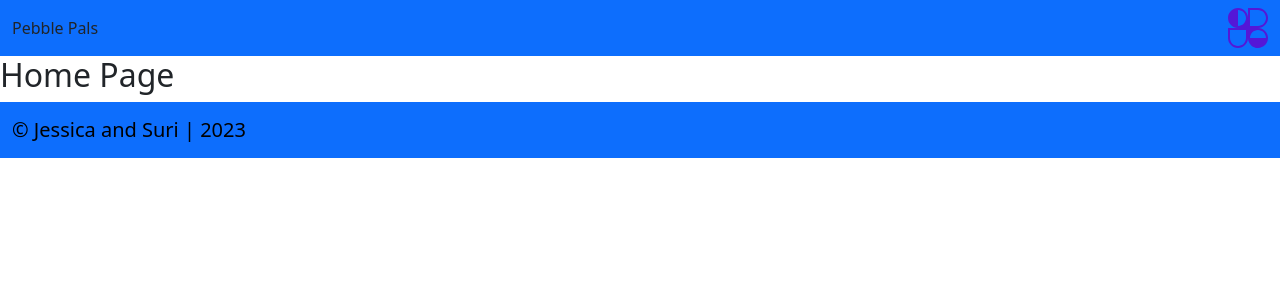
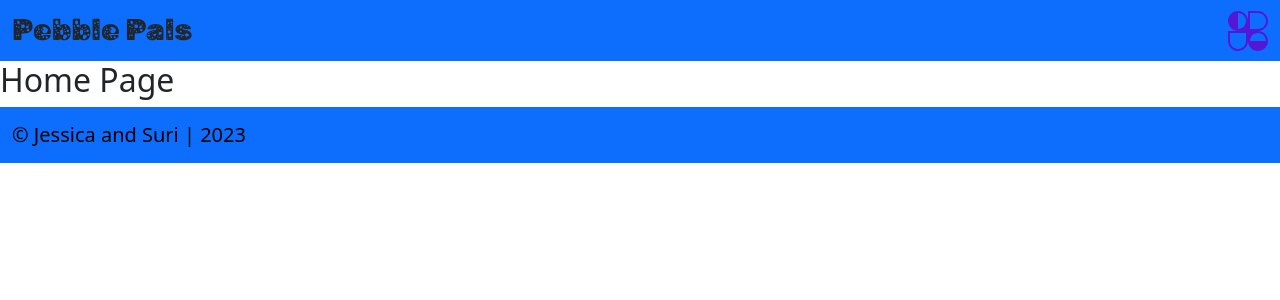
Before and after one commit to learn-academy-2023-charlie/cat-tinder-frontend-pebblepals, a React (Create React App) app: page / in a window 1280 px wide. Shown: the top 300 px of the page. Built offline with nearby package versions, Linux system fonts and the light colour scheme.

Commit message:
added additional tests to header

```diff
--- a/src/App.css
+++ b/src/App.css
@@ -1,38 +1,11 @@
-.App {
-  text-align: center;
+@font-face{
+  font-family: 'RubikMoonrocks';
+  src: url('./Assets/RubikMoonrocks-Regular.ttf');
+  font-weight: bold;
+  font-style: normal;
 }
 
-.App-logo {
-  height: 40vmin;
-  pointer-events: none;
+.main-font {
+  font-family: 'RubikMoonrocks', sans-serif;
+  font-size: 30px;
 }
-
-@media (prefers-reduced-motion: no-preference) {
-  .App-logo {
-    animation: App-logo-spin infinite 20s linear;
-  }
-}
-
-.App-header {
-  background-color: #282c34;
-  min-height: 100vh;
-  display: flex;
-  flex-direction: column;
-  align-items: center;
-  justify-content: center;
-  font-size: calc(10px + 2vmin);
-  color: white;
-}
-
-.App-link {
-  color: #61dafb;
-}
-
-@keyframes App-logo-spin {
-  from {
-    transform: rotate(0deg);
-  }
-  to {
-    transform: rotate(360deg);
-  }
-}
--- a/src/Components/Header.js
+++ b/src/Components/Header.js
@@ -1,5 +1,6 @@
 import React from "react";
 import { Navbar } from "reactstrap";
+
 
 const Header = () => {
     return (
@@ -9,7 +10,7 @@ const Header = () => {
                 className="header"
                 color="primary"
             >
-                <span>Pebble Pals</span><svg id="logo-85" width="40" height="40" viewBox="0 0 40 40" fill="none" xmlns="http://www.w3.org/2000/svg"><path class="ccustom" fill-rule="evenodd" clip-rule="evenodd" d="M10 0C15.5228 0 20 4.47715 20 10V0H30C35.5228 0 40 4.47715 40 10C40 15.5228 35.5228 20 30 20C35.5228 20 40 24.4772 40 30C40 32.7423 38.8961 35.2268 37.1085 37.0334L37.0711 37.0711L37.0379 37.1041C35.2309 38.8943 32.7446 40 30 40C27.2741 40 24.8029 38.9093 22.999 37.1405C22.9756 37.1175 22.9522 37.0943 22.9289 37.0711C22.907 37.0492 22.8852 37.0272 22.8635 37.0051C21.0924 35.2009 20 32.728 20 30C20 35.5228 15.5228 40 10 40C4.47715 40 0 35.5228 0 30V20H10C4.47715 20 0 15.5228 0 10C0 4.47715 4.47715 0 10 0ZM18 10C18 14.4183 14.4183 18 10 18V2C14.4183 2 18 5.58172 18 10ZM38 30C38 25.5817 34.4183 22 30 22C25.5817 22 22 25.5817 22 30H38ZM2 22V30C2 34.4183 5.58172 38 10 38C14.4183 38 18 34.4183 18 30V22H2ZM22 18V2L30 2C34.4183 2 38 5.58172 38 10C38 14.4183 34.4183 18 30 18H22Z" fill="#5417D7" alt="Placeholder Logo"></path></svg>
+                <span className="main-font">Pebble Pals</span><svg id="logo-85" width="40" height="40" viewBox="0 0 40 40" fill="none" xmlns="http://www.w3.org/2000/svg"><path class="ccustom" fill-rule="evenodd" clip-rule="evenodd" d="M10 0C15.5228 0 20 4.47715 20 10V0H30C35.5228 0 40 4.47715 40 10C40 15.5228 35.5228 20 30 20C35.5228 20 40 24.4772 40 30C40 32.7423 38.8961 35.2268 37.1085 37.0334L37.0711 37.0711L37.0379 37.1041C35.2309 38.8943 32.7446 40 30 40C27.2741 40 24.8029 38.9093 22.999 37.1405C22.9756 37.1175 22.9522 37.0943 22.9289 37.0711C22.907 37.0492 22.8852 37.0272 22.8635 37.0051C21.0924 35.2009 20 32.728 20 30C20 35.5228 15.5228 40 10 40C4.47715 40 0 35.5228 0 30V20H10C4.47715 20 0 15.5228 0 10C0 4.47715 4.47715 0 10 0ZM18 10C18 14.4183 14.4183 18 10 18V2C14.4183 2 18 5.58172 18 10ZM38 30C38 25.5817 34.4183 22 30 22C25.5817 22 22 25.5817 22 30H38ZM2 22V30C2 34.4183 5.58172 38 10 38C14.4183 38 18 34.4183 18 30V22H2ZM22 18V2L30 2C34.4183 2 38 5.58172 38 10C38 14.4183 34.4183 18 30 18H22Z" fill="#5417D7" alt="Placeholder Logo"></path></svg>
             </Navbar>
         </>
     )
--- a/src/index.css
+++ /dev/null
@@ -1,13 +0,0 @@
-body {
-  margin: 0;
-  font-family: -apple-system, BlinkMacSystemFont, 'Segoe UI', 'Roboto', 'Oxygen',
-    'Ubuntu', 'Cantarell', 'Fira Sans', 'Droid Sans', 'Helvetica Neue',
-    sans-serif;
-  -webkit-font-smoothing: antialiased;
-  -moz-osx-font-smoothing: grayscale;
-}
-
-code {
-  font-family: source-code-pro, Menlo, Monaco, Consolas, 'Courier New',
-    monospace;
-}
--- a/src/index.js
+++ b/src/index.js
@@ -1,6 +1,5 @@
 import React from 'react';
 import ReactDOM from 'react-dom/client';
-import './index.css';
 import App from './App';
 import reportWebVitals from './reportWebVitals';
 import 'bootstrap/dist/css/bootstrap.min.css'
```
Also changed, not shown: src/Assets/RubikMoonrocks-Regular.ttf (added), 1 other file (tests, documents, lock files or other folders).
